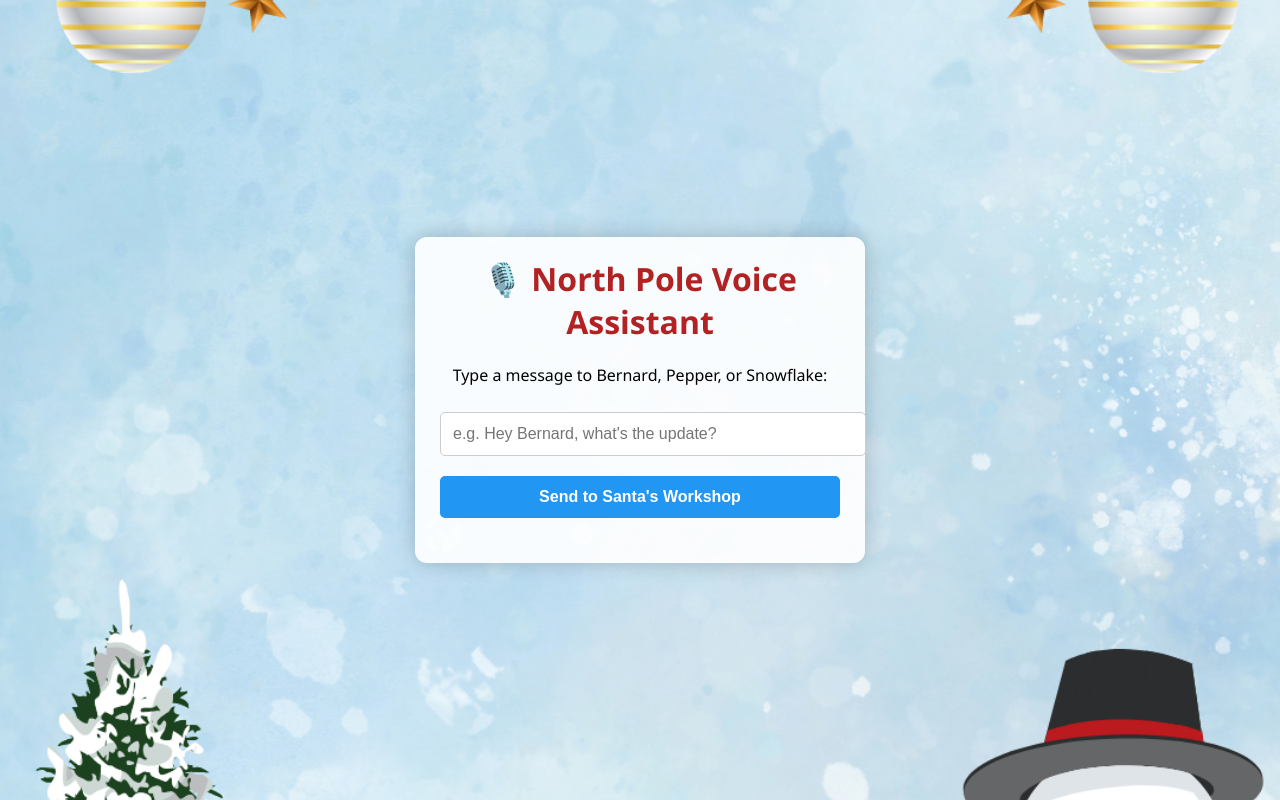
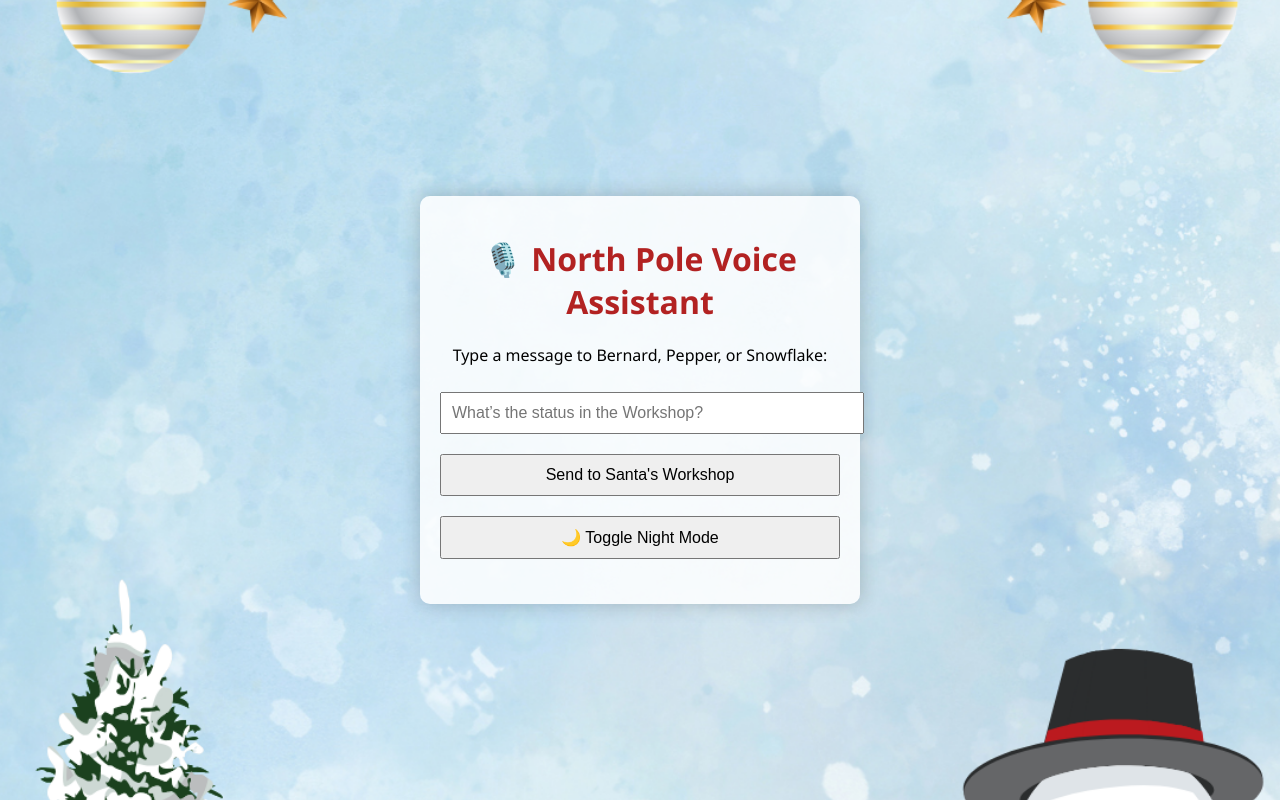
Before and after one commit to redsleigh/bernard-voice, a Flask app: page / in a window 1280 px wide. Run offline with Flask 3, Linux system fonts and the light colour scheme.

Commit message:
v4.2 - Added Toggle Night Mode button and styling

```diff
--- a/templates/index.html
+++ b/templates/index.html
@@ -17,48 +17,46 @@
       align-items: center;
       min-height: 100vh;
       margin: 0;
+      transition: background 0.5s ease, color 0.5s ease;
     }
 
     .container {
-      background-color: rgba(255, 255, 255, 0.9);
-      padding: 20px 25px;
-      border-radius: 12px;
+      background-color: rgba(255, 255, 255, 0.85);
+      padding: 20px;
+      border-radius: 10px;
       box-shadow: 0 0 20px rgba(0, 0, 0, 0.2);
+      max-width: 90%;
+      width: 400px;
       text-align: center;
-      width: 90%;
-      max-width: 400px;
+      transition: background-color 0.3s ease;
+    }
+
+    input, button {
+      padding: 10px;
+      font-size: 1em;
+      margin: 10px 0;
+      width: 100%;
     }
 
     h1 {
       color: #b22222;
-      margin-top: 0;
-    }
-
-    input, button {
-      padding: 12px;
-      margin: 10px 0;
-      font-size: 1em;
-      width: 100%;
-      border: 1px solid #ccc;
-      border-radius: 5px;
-    }
-
-    button {
-      background-color: #2196f3;
-      color: white;
-      font-weight: bold;
-      cursor: pointer;
-      border: none;
-    }
-
-    button:hover {
-      background-color: #1976d2;
     }
 
     #response {
       margin-top: 15px;
       font-style: italic;
       color: #2c3e50;
+    }
+
+    .night-mode body {
+      background-color: #121212;
+      background-image: none;
+      color: #eee;
+    }
+
+    .night-mode .container {
+      background-color: #1f1f1f;
+      color: #eee;
     }
 
     @media (max-width: 500px) {
@@ -74,54 +72,50 @@
     <h1>🎙️ North Pole Voice Assistant</h1>
     <p>Type a message to Bernard, Pepper, or Snowflake:</p>
 
-    <input type="text" id="userInput" placeholder="e.g. Hey Bernard, what's the update?" />
+    <input type="text" id="userInput" placeholder="What’s the status in the Workshop?" />
     <button onclick="sendMessage()">Send to Santa's Workshop</button>
+    <button onclick="toggleNightMode()">🌙 Toggle Night Mode</button>
 
     <div id="response"></div>
   </div>
 
   <script>
-    let lastAudio = null;
+    function toggleNightMode() {
+      document.body.classList.toggle("night-mode");
+    }
 
     async function sendMessage() {
-      const inputEl = document.getElementById("userInput");
-      const text = inputEl.value.trim();
+      const inputField = document.getElementById("userInput");
+      const input = inputField.value.trim();
+      if (!input) return;
+
       const responseDiv = document.getElementById("response");
-
-      if (!text) return;
-
-      responseDiv.innerHTML = "🎧 Working on it...";
-      inputEl.disabled = true;
+      responseDiv.textContent = "🎧 Working on it...";
 
       try {
         const response = await fetch("/generate", {
           method: "POST",
-          headers: { "Content-Type": "application/json" },
-          body: JSON.stringify({ text })
+          headers: {
+            "Content-Type": "application/json"
+          },
+          body: JSON.stringify({ text: input })
         });
 
         const result = await response.json();
+        if (!response.ok) throw new Error(result.error || "Server error");
 
-        if (!response.ok) {
-          throw new Error(result.error || "Server error");
-        }
+        responseDiv.textContent = `🗣️ Bernard is speaking...`;
+        const audio = new Audio(result.audio_url);
+        audio.play();
 
-        responseDiv.innerHTML = "🗣️ Bernard is speaking...";
-        inputEl.value = "";
-
-        lastAudio = new Audio(result.audio_url);
-        lastAudio.play();
-
-        lastAudio.onended = () => {
+        audio.onended = () => {
           responseDiv.textContent = "";
-          inputEl.disabled = false;
-          inputEl.focus();
+          inputField.value = ""; // Clear input
         };
 
       } catch (err) {
         console.error(err);
         responseDiv.textContent = "❌ Something went wrong.";
-        inputEl.disabled = false;
       }
     }
   </script>
```
